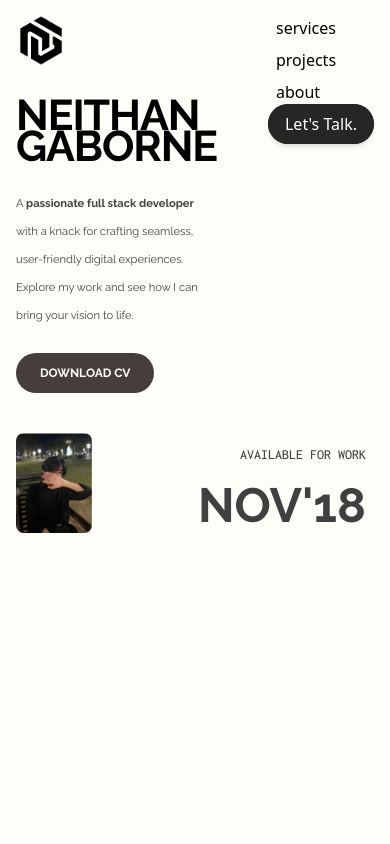
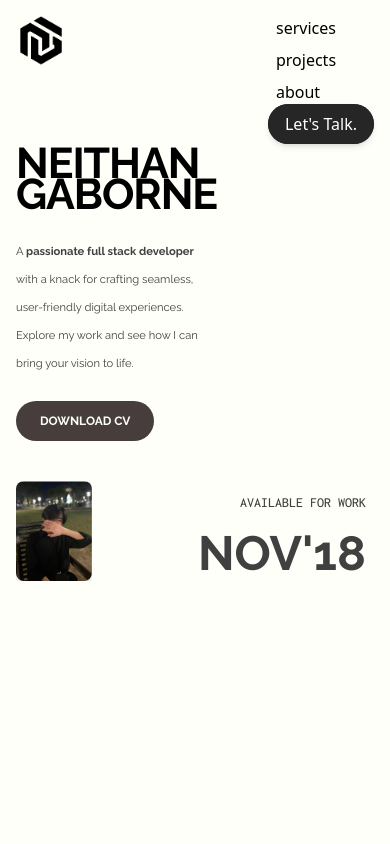
Before and after one commit to NLGtan/NG-Portfolio, a React (Create React App) app: page / in a window 390 px wide. Shown: the top 844 px of the page. Built offline with nearby package versions, Linux system fonts and the light colour scheme; the HTML template or start-up script is replaced by a standard one; a web font is replaced by a local one.

Commit message:
full responsive homePage

```diff
--- a/src/Pages/Home.jsx
+++ b/src/Pages/Home.jsx
@@ -160,7 +160,8 @@ export const Home = () => {
               initial="hidden"
               animate="visible"
               variants={titleContainerVariants}
-              className="w-full text-left md:text-center font-ral font-bold tracking-tight mt-[6rem]
+              className="w-full text-left md:text-center font-ral font-bold tracking-tight
+             xs:mt-[9rem] 1xs:mt-[8rem] sm:mt-[6rem] md:mt-[6rem] lg:mt-[6rem] xl:mt-[6rem] 2xl:mt-[6rem]
              md:mb-5 lg:mb-5 xl:mb-5 2xl:mb-5
              text-[11vw] md:text-[9.9vw] lg:text-[10.1vw] xl:text-[10.2vw] 2xl:text-[10.3vw]
              leading-tight md:leading-none md:whitespace-nowrap"
```
